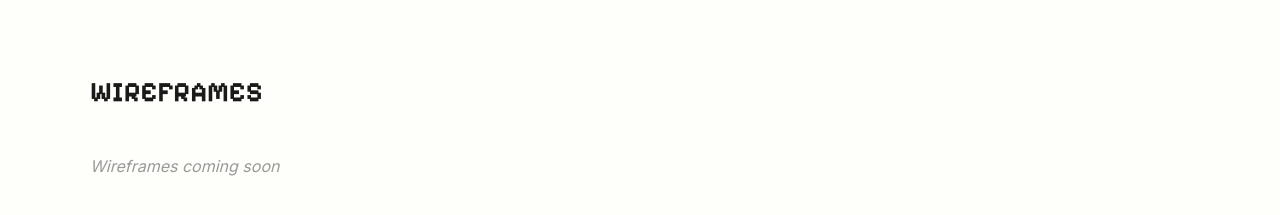
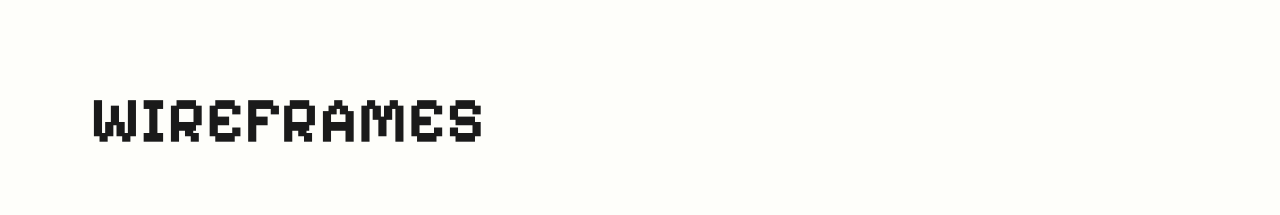
Before and after one commit to audreytho/portfolio, a React (Vite) app: page /project/1 in a window 1280 px wide. Shown: the part 1474-1689 px from the top of the page. Built offline with nearby package versions, Linux system fonts and the light colour scheme.

Commit message:
fixing wireframe title size

```diff
--- a/src/App.css
+++ b/src/App.css
@@ -694,7 +694,7 @@ body {
 
 .project-wireframes h2 {
     font-family: 'Pixelify Sans', sans-serif;
-    font-size: 28px;
+    font-size: 64px;
     color: #1a1a1a;
     margin-bottom: 40px;
     text-transform: uppercase;
```
